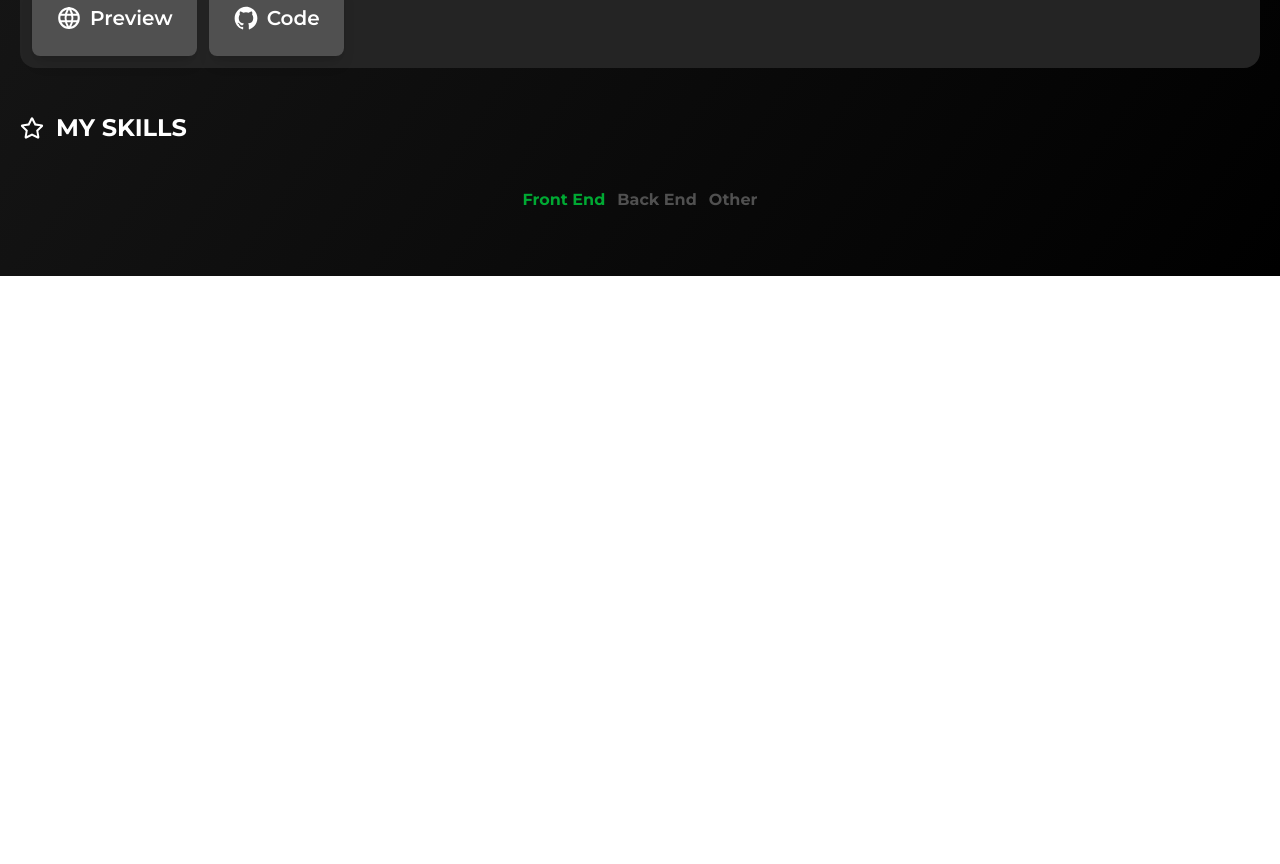
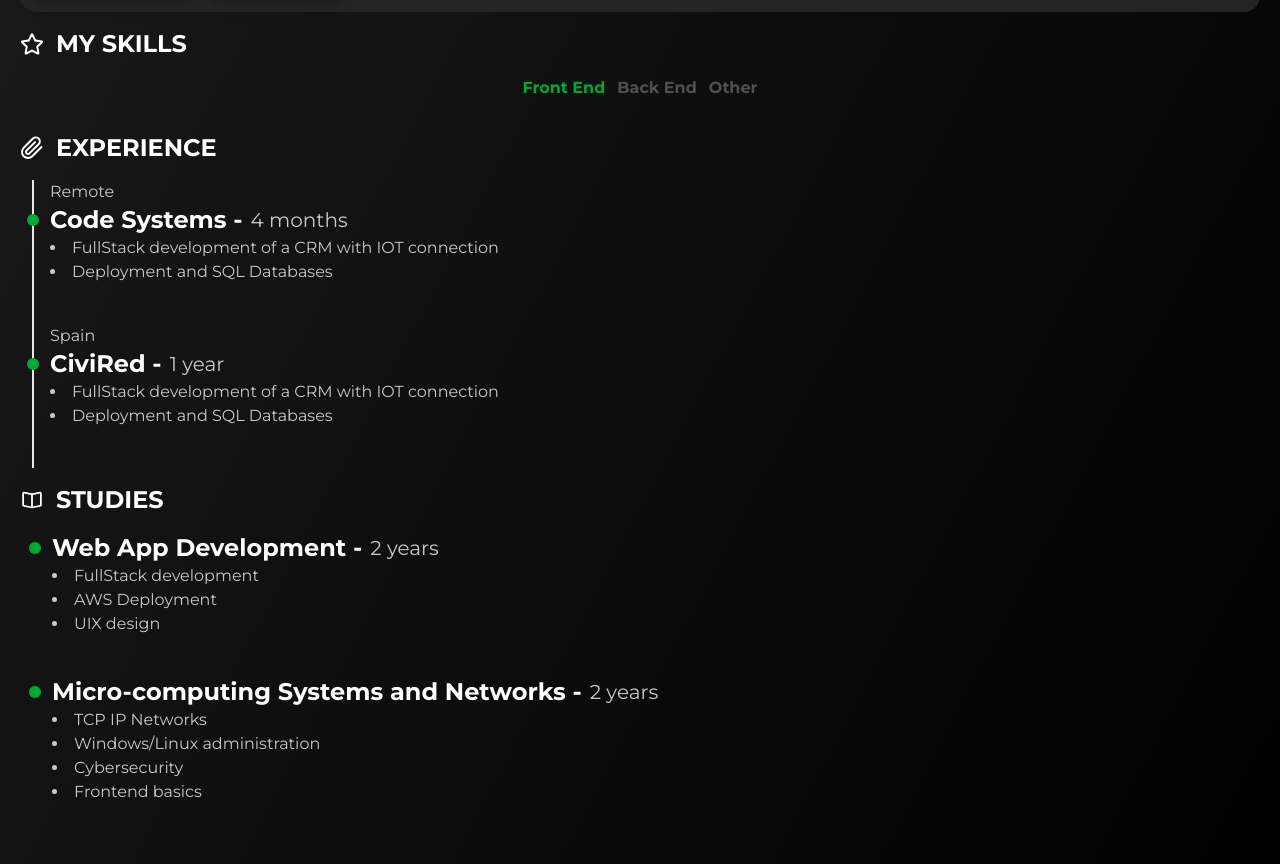
Before and after one commit to KaruzG/portfolioTailwind, a React (Vite) app: page / in a window 1280 px wide. Shown: the part 1560-2424 px from the top of the page. Before the commit the page ends 1836 px from the top, so only its background shows below. Built offline with nearby package versions, Linux system fonts and the light colour scheme.

Commit message:
feat: Add Experience and Studies sections with timeline components

```diff
--- a/src/App.tsx
+++ b/src/App.tsx
@@ -1,18 +1,22 @@
 /* import { useState } from 'react'
 import reactLogo from './assets/react.svg'
 import viteLogo from '/vite.svg' */
+import ExperienceSection from "./components/ExperienceSection";
 import LandingSection from "./components/LandingSection";
 import MySkillsSection from "./components/MySkillsSection";
 /* import NavBar from './components/NavBar'; */
 import ProjectsSection from "./components/ProjectsSection";
+import StudiesSection from "./components/StudiesSection";
 
 function App() {
   return (
-    <div className="flex min-h-screen flex-col gap-11 bg-gradient-to-br from-primary to-black p-5 text-white">
+    <div className="flex min-h-screen flex-col gap-4 bg-gradient-to-br from-primary to-black p-5 text-white">
       {/* <NavBar/> */}
       <LandingSection />
       <ProjectsSection />
       <MySkillsSection />
+      <ExperienceSection />
+      <StudiesSection />
     </div>
   );
 }
--- a/src/components/ExperienceSection.tsx
+++ b/src/components/ExperienceSection.tsx
@@ -1,20 +1,40 @@
+import SectionTitle from "./SectionTitle";
+import { FiPaperclip } from "react-icons/fi";
+import Timeline from "./Timeline";
+import { TimelineData } from "../types/TimelineData";
+
+const jobExperience: Array<TimelineData> = [
+  {
+    company: "Code Systems",
+    location: "Remote",
+    duration: 4,
+    durationType: "months",
+    descriptionList: [
+      "FullStack development of a CRM with IOT connection",
+      "Deployment and SQL Databases",
+    ],
+  },
+  {
+    company: "CiviRed",
+    location: "Spain",
+    duration: 1,
+    durationType: "year",
+    descriptionList: [
+      "FullStack development of a CRM with IOT connection",
+      "Deployment and SQL Databases",
+    ],
+  },
+];
+
 const ExperienceSection = () => {
   return (
     <>
-      <h2>EXPERIENCE</h2>
-      <ul>
-        <li>
-          {" "}
-          {/* Hacer desde JSON */}
-          <span>Remote</span>
-          <h3>Code Systems - </h3> <span>4 months</span>
-          <ul>
-            <li>FullStack development of a CRM with IOT connection</li>
-            <li>FullStack development of a CRM with IOT connection</li>
-          </ul>
-        </li>
-        <li></li>
-        <li></li>
+      <SectionTitle>
+        <FiPaperclip className="my-auto mr-3" />
+        EXPERIENCE
+      </SectionTitle>
+      <ul className="border-l-2 ml-3">
+        <Timeline timelineData={jobExperience} />
       </ul>
     </>
   );
--- /dev/null
+++ b/src/components/StudiesSection.tsx
@@ -0,0 +1,46 @@
+import { TimelineData } from '../types/TimelineData';
+import SectionTitle from "./SectionTitle"
+import { IoMdBook } from "react-icons/io";
+import Timeline from "./Timeline";
+
+const studyExperience: Array<TimelineData> = [
+  {
+    company: "Web App Development",
+    location: null,
+    duration: 2,
+    durationType: "years",
+    descriptionList: [
+      "FullStack development",
+      "AWS Deployment",
+      "UIX design"
+    ],
+  },
+  {
+    company: "Micro-computing Systems and Networks",
+    location: null,
+    duration: 2,
+    durationType: "years",
+    descriptionList: [
+      "TCP IP Networks",
+      "Windows/Linux administration",
+      "Cybersecurity",
+      "Frontend basics"
+    ],
+  },
+];
+
+const StudiesSection = () => {
+    return (
+        <>
+        <SectionTitle>
+            <IoMdBook  className="mr-3 my-auto"/>
+            STUDIES
+        </SectionTitle>
+        <ul className="ml-4">
+            <Timeline timelineData={studyExperience} />
+        </ul>
+        </>
+    )
+}
+
+export default StudiesSection
--- /dev/null
+++ b/src/components/Timeline.tsx
@@ -0,0 +1,28 @@
+import { TimelineData } from "../types/TimelineData";
+
+interface TimelineProps {
+  timelineData: TimelineData[];
+}
+
+const Timeline = ({ timelineData }: TimelineProps) => {
+  return timelineData.map((data, index) => (
+    <li className="ml-2 pl-2 relative" key={index}>
+      <p className="text-s text-secondary">{data.location}</p>
+      <div className="flex items-center gap-2 before:content-[''] before:absolute before:w-3 before:h-3 before:-left-[15px] before:bg-accent before:rounded-full">
+        <h3 className="text-2xl font-bold">{data.company} -</h3>
+        <p className="text-xl text-secondary">
+          {data.duration} {data.durationType}
+        </p>
+      </div>
+      <ul className="mb-10 list-inside list-disc text-secondary">
+        {data.descriptionList.map((item, index) => (
+          <li key={index} className="">
+            <span className="">{item}</span>
+          </li>
+        ))}
+      </ul>
+    </li>
+  ));
+};
+
+export default Timeline;
--- /dev/null
+++ b/src/types/TimelineData.ts
@@ -0,0 +1,7 @@
+export interface TimelineData {
+  company: string;
+  location: "remote" | string | null;
+  duration: number;
+  durationType: "months" | "month" | "years" | "year";
+  descriptionList: Array<string>;
+}
```
